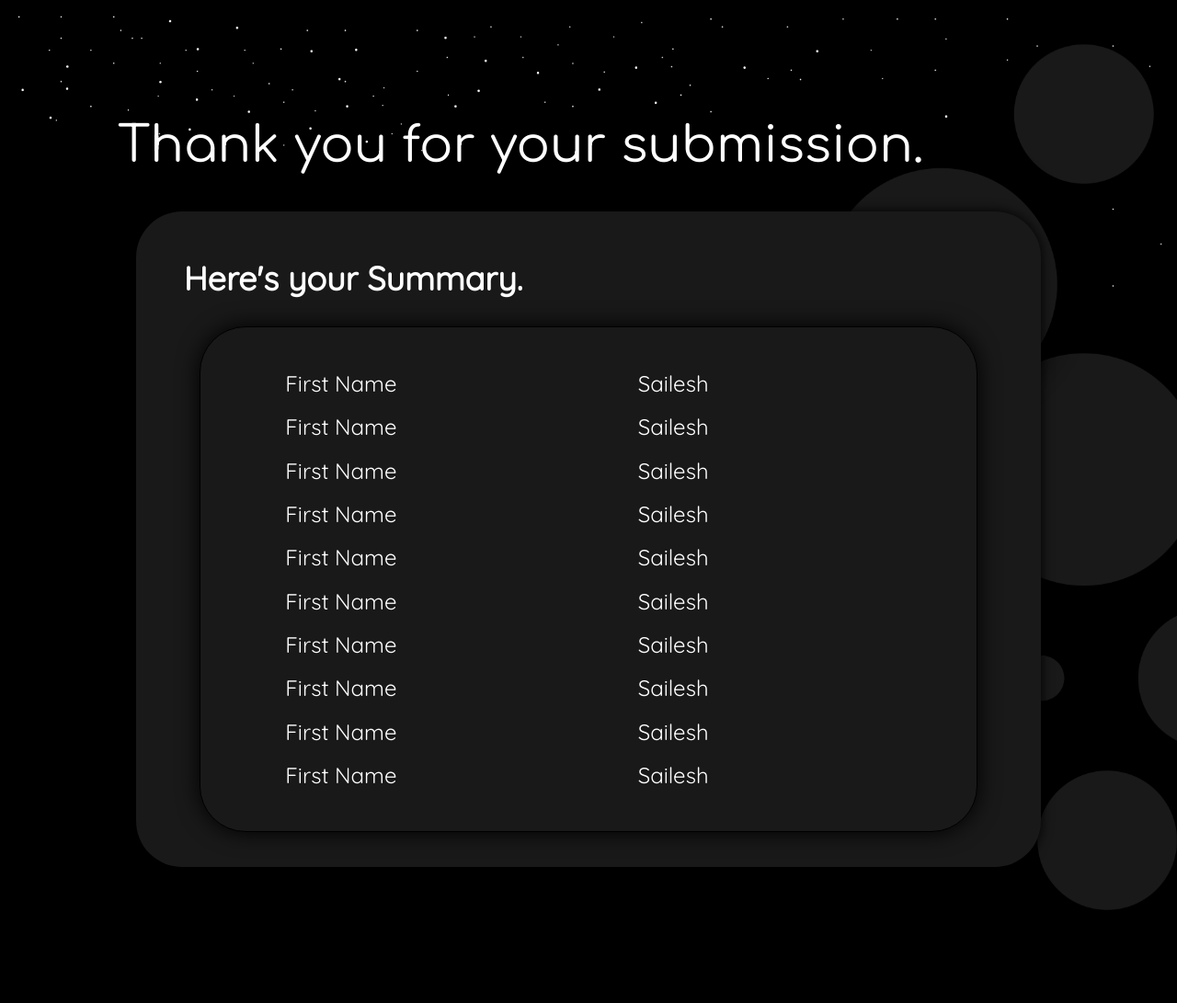
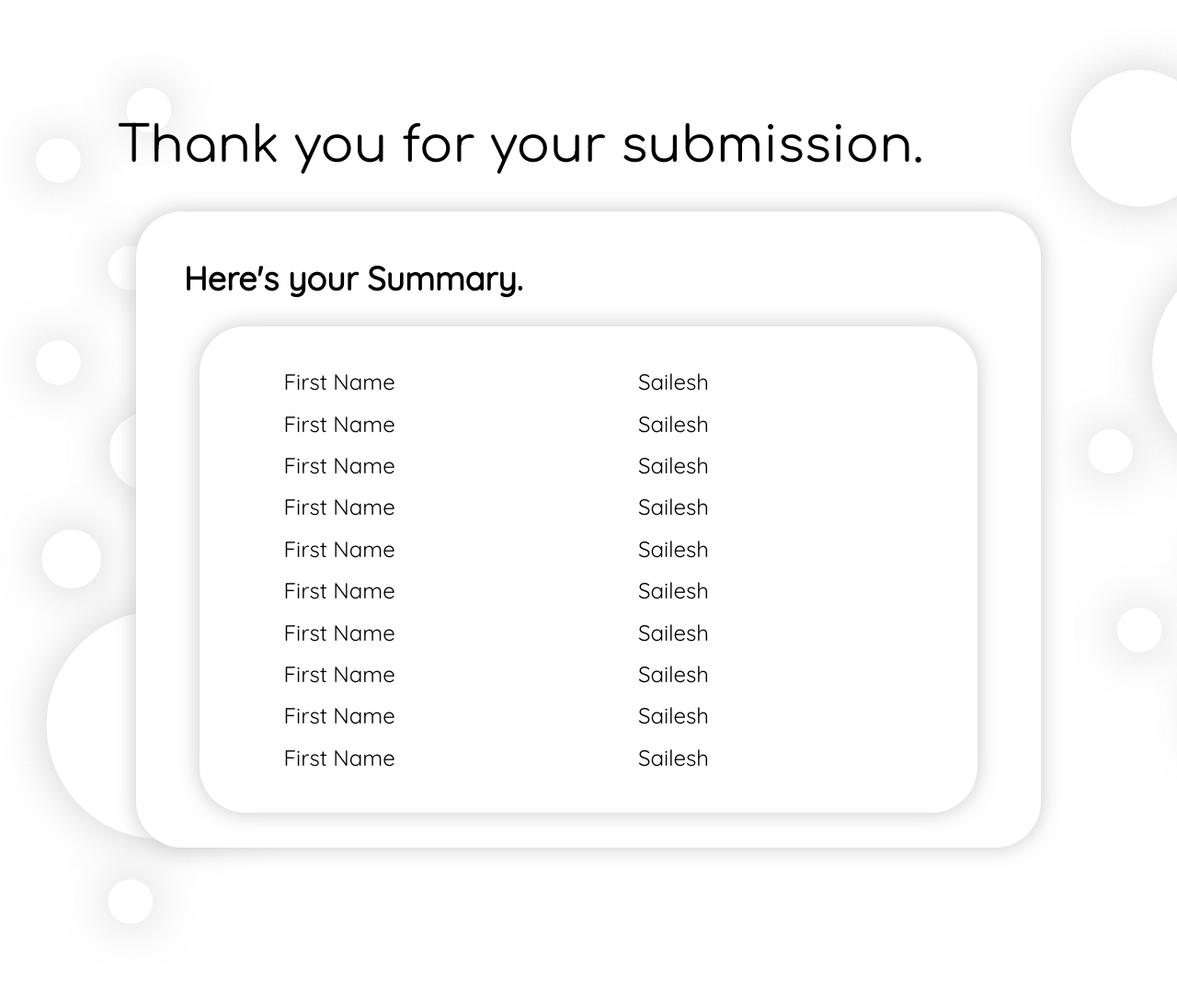
Before and after one commit to SaileshRajanala/Industry-Partner-Database, a PHP site: page /test.html in a window 1280 px wide. Shown: the whole page at 92% size. After the commit the page ends 1010 px from the top, so only its background shows below. Run offline with PHP 8.4, Linux system fonts and the light colour scheme.

Commit message:
major improvements

```diff
--- a/submit_bright.css
+++ b/submit_bright.css
@@ -5,7 +5,7 @@ body
   padding: 10%;
   color: black;
   font-size: x-large;
-  background-image: url('form_wall.png');
+  background-image: url('planets.png');
   background-repeat: no-repeat;
   background-size: cover;
 
@@ -68,7 +68,7 @@ body
 	padding-right: 5%;
 
 	box-shadow: 0px 0px 25px rgb(200,200,200);
-	background-color: transparent;
+	background-color: white;
 
 	animation-name: rightlaunch;
   	animation-delay: 1s;
--- a/submit_dark.css
+++ b/submit_dark.css
@@ -5,7 +5,7 @@ body
   padding: 10%;
   color: white;
   font-size: x-large;
-  background-image: url('form_wall_dark.png');
+  background-image: url('stars.png');
   background-repeat: no-repeat;
   background-size: cover;
 
--- a/test.html
+++ b/test.html
@@ -8,14 +8,14 @@
   <!-- CSS 3 (EXTERNAL) -->
   <link href="style_dark.css" id="fS" rel="stylesheet" type="text/css">
 
-  <link href="submit_dark.css" id="sS" rel="stylesheet" type="text/css">
+  <link href="submit_bright.css" id="sS" rel="stylesheet" type="text/css">
 
   <!-- Font (Google Fonts) -->
   <link href="https://fonts.googleapis.com/css2?family=Quicksand&display=swap" rel="stylesheet">
   <link href="https://fonts.googleapis.com/css2?family=Comfortaa&display=swap" rel="stylesheet">
 
   <!-- JavaScript (EXTERNAL) -->
-  <script src="script.js"></script>
+  <!-- <script src="script.js"></script> -->
 
 </head>
 
```
Also changed, not shown: planets.png.
